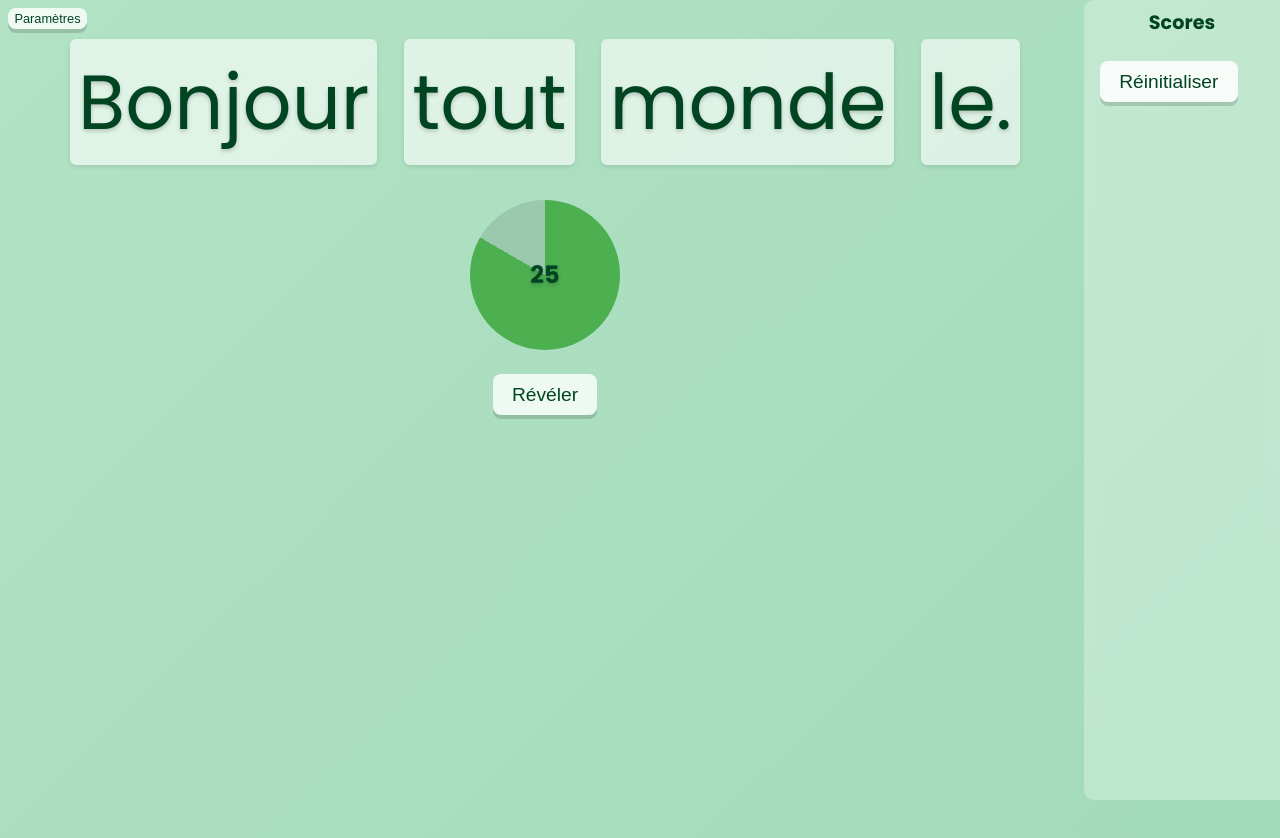
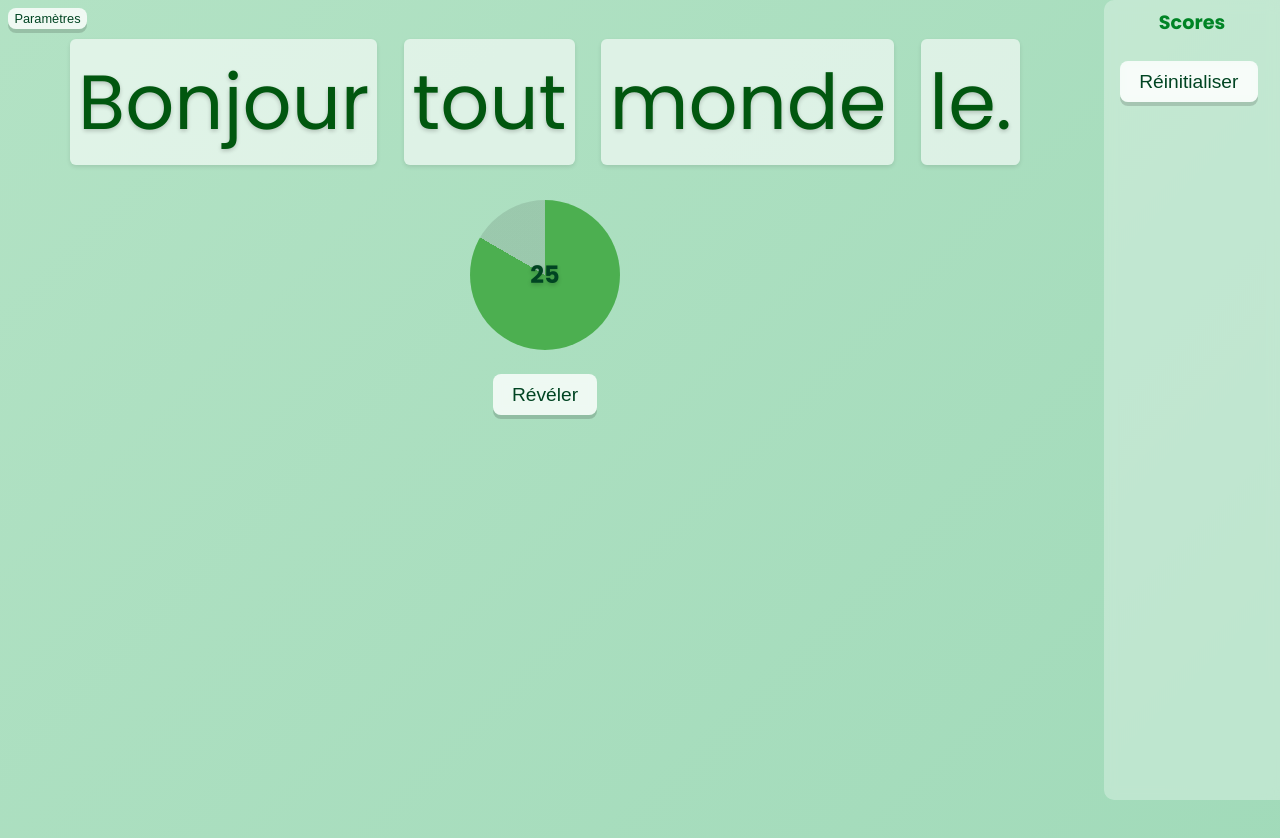
Before and after one commit to SbTchR/WortMischer, a plain HTML site: page index.html in a window 1280 px wide. Drawn offline with Linux system fonts and the light colour scheme.

Commit message:
Update style.css

```diff
--- a/style.css
+++ b/style.css
@@ -10,7 +10,7 @@ body {
     background: linear-gradient(135deg, #d8f3dc, #b7e4c7, #95d5b2);
     background-size: 400% 400%;
     animation: bgMove 15s ease infinite;
-    color: #063;
+    color: rgb(9, 129, 45);
 }
 
 @keyframes bgMove {
@@ -31,7 +31,7 @@ body {
     top: 0;
     bottom: 0;
     right: 0;
-    width: 180px;
+    width: 160px;
     padding: 0.5rem;
     font-size: 0.8rem;
     background: rgba(255, 255, 255, 0.3);
@@ -39,7 +39,7 @@ body {
     border-bottom-left-radius: 10px;
     backdrop-filter: blur(6px);
     overflow-y: auto;
-    color: #042;
+    color: rgb(0, 132, 37);
 }
 
 #scores ul {
@@ -80,7 +80,7 @@ body {
     margin: 0.2rem;
     padding: 0.3rem 0.5rem;
     background: rgba(255, 255, 255, 0.6);
-    color: #042;
+    color: rgb(1, 87, 15);
     border-radius: 6px;
     box-shadow: 0 2px 4px rgba(0,0,0,0.1);
 }
```
